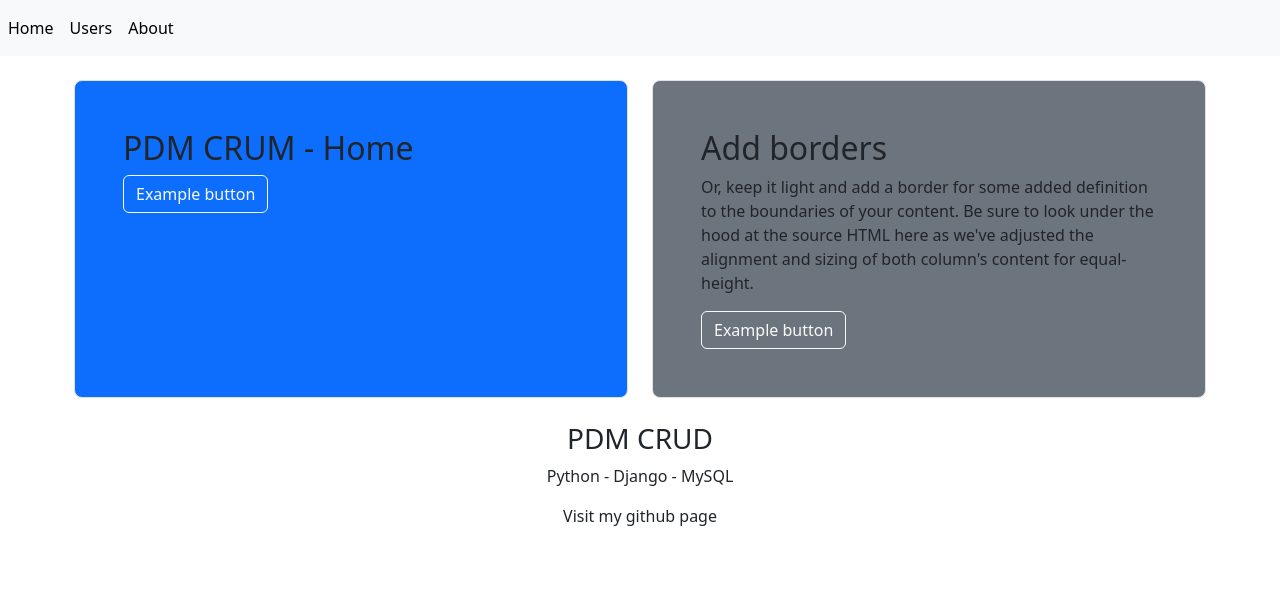
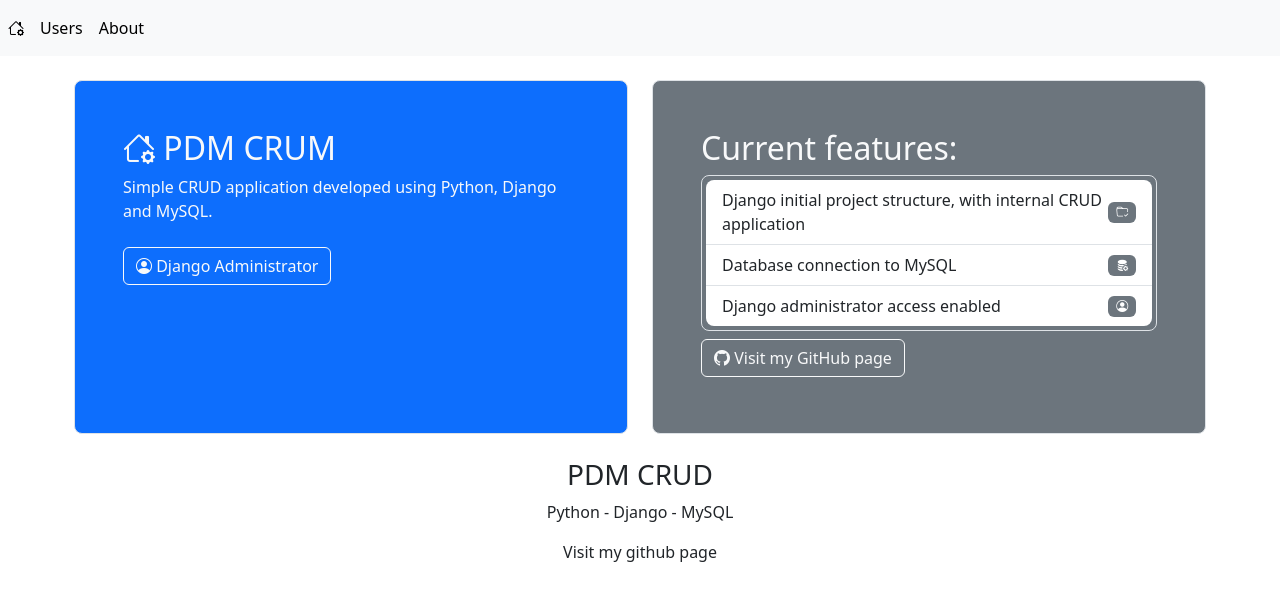
Before and after one commit to kn1ghted/pdm-crud, a Django app: page / in a window 1280 px wide. Shown: the top 601 px of the page. Run offline with Django 5.2, Linux system fonts and the light colour scheme.

Commit message:
Home
Application index page layout and content refined

```diff
--- a/pdmcrud/crud/templates/base.html
+++ b/pdmcrud/crud/templates/base.html
@@ -20,6 +20,9 @@
             integrity="sha384-T3c6CoIi6uLrA9TneNEoa7RxnatzjcDSCmG1MXxSR1GAsXEV/Dwwykc2MPK8M2HN"
             crossorigin="anonymous"
         />
+
+        <!-- Bootstrap icons -->
+        <link rel="stylesheet" href="https://cdn.jsdelivr.net/npm/bootstrap-icons@1.11.3/font/bootstrap-icons.min.css">
     </head>
 
     <body>
@@ -27,7 +30,7 @@
             <!-- place navbar here -->
              <nav class="navbar navbar-expand navbar-light bg-light">
                 <div class="nav navbar-nav">
-                    <a class="nav-item nav-link active" href="{% url 'index' %}" aria-current="page">Home <span class="visually-hidden">(current)</span></a>
+                    <a class="nav-item nav-link active" href="{% url 'index' %}" aria-current="page"><i class="bi bi-house-gear"></i> <span class="visually-hidden">(current)</span></a>
                     <a class="nav-item nav-link active" href="{% url 'users' %}" aria-current="page">Users</a>
                     <a class="nav-item nav-link active" href="{% url 'about' %}" aria-current="page">About</a>
                 </div>
--- a/pdmcrud/crud/templates/pages/index.html
+++ b/pdmcrud/crud/templates/pages/index.html
@@ -4,21 +4,42 @@
 
 {% block content %}
     <div class="row align-items-md-stretch">
-        <div class="col-md-6">
+        <div class="col-md-6 text-light">
             <div class="h-100 p-5 bg-primary border rounded-3">
-                <h2>PDM CRUM - Home</h2>
-                <button class="btn btn-outline-light" type="button">
-                    Example button
-                </button>
+                <h2><i class="bi bi-house-gear"></i> PDM CRUM</h2>
+                <p>Simple CRUD application developed using Python, Django and MySQL.</p>
+                <a class="my-2 btn btn-outline-light" href="/admin" target="_blank">
+                    <i class="bi bi-person-circle"></i> Django Administrator
+                </a>
             </div>
         </div>
         <div class="col-md-6">
-            <div class="h-100 p-5 bg-secondary border rounded-3">
-                <h2>Add borders</h2>
-                <p>Or, keep it light and add a border for some added definition to the boundaries of your content. Be sure to look under the hood at the source HTML here as we've adjusted the alignment and sizing of both column's content for equal-height.</p>
-                <button class="btn btn-outline-light" type="button">
-                    Example button
-                </button>
+            <div class="h-100 p-5 bg-secondary border rounded-3 text-light">
+                <h2>Current features:</h2>
+                <ul class="list-group list-group-flush bg-secondary border rounded-3 p-1">
+                    <li class="list-group-item d-flex justify-content-between align-items-center ">
+                        Django initial project structure, with internal CRUD application
+                        <span class="badge bg-secondary badge-pill">
+                            <i class="bi bi-folder-check"></i>
+                        </span>
+                    </li>
+                    <li class="list-group-item d-flex justify-content-between align-items-center ">
+                        Database connection to MySQL
+                        <span class="badge bg-secondary badge-pill">
+                            <i class="bi bi-database-fill-gear"></i>
+                        </span>
+                    </li>
+                    <li class="list-group-item d-flex justify-content-between align-items-center ">
+                        Django administrator access enabled
+                        <span class="badge bg-secondary badge-pill">
+                            <i class="bi bi-person-circle"></i>
+                        </span>
+                    </li>
+                </ul>
+
+                <a class="my-2 btn btn-outline-light" href="https://github.com/kn1ghted" target="_blank">
+                    <i class="bi bi-github"></i> Visit my GitHub page
+                </a>
             </div>
         </div>
     </div>
```
